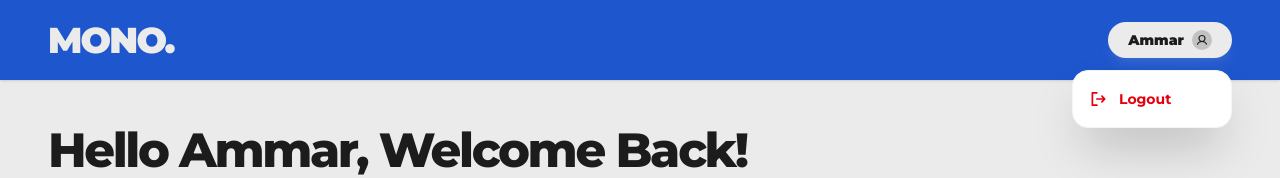
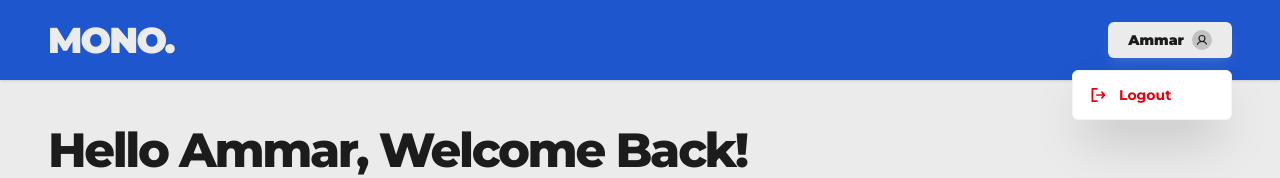
Before and after one commit to ammarrashiddd/mono-smart-budgeting, a Next.js app: page /dashboard in a window 1280 px wide. Both pictures are taken after a click on the button "Ammar". Shown: the top 178 px of the page. Built offline with nearby package versions, Linux system fonts and the light colour scheme.

Commit message:
fix: fix handlelogout from now working

```diff
--- /dev/null
+++ b/src/components/nav/NavDashboard.tsx
@@ -0,0 +1,51 @@
+"use client";
+
+import { SignOut, User } from "@phosphor-icons/react";
+import { useState } from "react";
+import { signOut } from "next-auth/react";
+
+export default function NavDashboard() {
+  const [isOpen, setIsOpen] = useState(false);
+
+  const handleLogout = async () => {
+    await signOut({
+      callbackUrl: "/",
+    });
+  };
+
+  return (
+    <main>
+      <div className="relative">
+        <button
+          onClick={() => setIsOpen(!isOpen)}
+          className="flex items-center gap-2 bg-primary text-secondary px-4 md:px-5 py-2 rounded-md text-[12px] md:text-sm font-black hover:opacity-90 transition-all active:scale-95 shadow-lg shadow-primary/10"
+        >
+          {/* Nanti teks Ammar ini bisa kamu buat dinamis menggunakan useSession() */}
+          <span className="max-w-17.5 md:max-w-none truncate">Ammar</span>
+          <div className="w-5 h-5 rounded-full bg-secondary/20 flex items-center justify-center shrink-0">
+            <User size={12} weight="bold" />
+          </div>
+        </button>
+
+        {isOpen && (
+          <>
+            <div
+              className="fixed inset-0 z-10"
+              onClick={() => setIsOpen(false)}
+            ></div>
+
+            <div className="absolute right-0 mt-3 w-40 bg-white border border-gray-100 rounded-md shadow-2xl z-20 py-1 animate-in fade-in zoom-in duration-200">
+              <button
+                onClick={handleLogout}
+                className="w-full flex items-center gap-3 px-4 py-2.5 text-sm text-red-600 font-bold hover:bg-red-50 transition-colors text-left"
+              >
+                <SignOut size={18} weight="bold" />
+                Logout
+              </button>
+            </div>
+          </>
+        )}
+      </div>
+    </main>
+  );
+}
--- /dev/null
+++ b/src/components/nav/NavMain.tsx
@@ -0,0 +1,26 @@
+import { useRouter } from "next/navigation";
+
+export default function NavMain() {
+  const Router = useRouter();
+
+  return (
+    <main>
+      <button
+        className="text-primary font-black px-3 md:px-4 py-2 hover:bg-primary/10 rounded-full transition-all text-xs md:text-base whitespace-nowrap"
+        onClick={() => {
+          Router.push("/auth?mode=signin");
+        }}
+      >
+        Sign In
+      </button>
+      <button
+        className="bg-primary text-secondary font-black px-4 md:px-6 py-2 rounded-full hover:scale-105 active:scale-95 transition-all text-xs md:text-base shadow-lg shadow-primary/10 whitespace-nowrap"
+        onClick={() => {
+          Router.push("/auth?mode=signup");
+        }}
+      >
+        Get started
+      </button>
+    </main>
+  );
+}
--- a/src/components/nav/Navbar.tsx
+++ b/src/components/nav/Navbar.tsx
@@ -1,24 +1,15 @@
-"use client";
-
-import { SignOut, User } from "@phosphor-icons/react";
-import Link from "next/link";
 import { usePathname, useRouter } from "next/navigation";
-import { useState } from "react";
+import NavDashboard from "./NavDashboard";
+import NavMain from "./NavMain";
 
 export default function Navbar() {
   const Router = useRouter();
   const pathname = usePathname();
-  const [isOpen, setIsOpen] = useState(false);
 
   const isDashboard = pathname.startsWith("/dashboard");
 
-  const handleLogout = () => {
-    Router.push("/");
-  };
-
   return (
     <main className="flex items-center justify-between w-full">
-      {/* Logo: Ukuran lebih adaptif agar tidak memakan tempat di HP */}
       <h1
         onClick={() => Router.push("/")}
         className="text-primary text-2xl md:text-4xl font-black tracking-tighter cursor-pointer select-none"
@@ -29,57 +20,11 @@ export default function Navbar() {
       <div className="flex items-center gap-1.5 md:gap-4">
         {isDashboard ? (
           <>
-            <div className="relative">
-              <button
-                onClick={() => setIsOpen(!isOpen)}
-                className="flex items-center gap-2 bg-primary text-secondary px-4 md:px-5 py-2 rounded-full text-[12px] md:text-sm font-black hover:opacity-90 transition-all active:scale-95 shadow-lg shadow-primary/10"
-              >
-                <span className="max-w-17.5 md:max-w-none truncate">Ammar</span>
-                <div className="w-5 h-5 rounded-full bg-secondary/20 flex items-center justify-center shrink-0">
-                  <User size={12} weight="bold" />
-                </div>
-              </button>
-
-              {/* Dropdown Logout */}
-              {isOpen && (
-                <>
-                  <div
-                    className="fixed inset-0 z-10"
-                    onClick={() => setIsOpen(false)}
-                  ></div>
-
-                  <div className="absolute right-0 mt-3 w-40 bg-white border border-gray-100 rounded-2xl shadow-2xl z-20 py-2 animate-in fade-in zoom-in duration-200">
-                    <button
-                      onClick={handleLogout}
-                      className="w-full flex items-center gap-3 px-4 py-2.5 text-sm text-red-600 font-bold hover:bg-red-50 transition-colors text-left"
-                    >
-                      <SignOut size={18} weight="bold" />
-                      Logout
-                    </button>
-                  </div>
-                </>
-              )}
-            </div>
+            <NavDashboard />
           </>
         ) : (
           <>
-            {/* Sign In: Menggunakan text-xs di mobile agar muat satu baris */}
-            <button
-              className="text-primary font-black px-3 md:px-4 py-2 hover:bg-primary/10 rounded-full transition-all text-xs md:text-base whitespace-nowrap"
-              onClick={() => {
-                Router.push("/auth?mode=signin");
-              }}
-            >
-              Sign In
-            </button>
-            <button
-              className="bg-primary text-secondary font-black px-4 md:px-6 py-2 rounded-full hover:scale-105 active:scale-95 transition-all text-xs md:text-base shadow-lg shadow-primary/10 whitespace-nowrap"
-              onClick={() => {
-                Router.push("/auth?mode=signup");
-              }}
-            >
-              Get started
-            </button>
+            <NavMain />
           </>
         )}
       </div>
```
